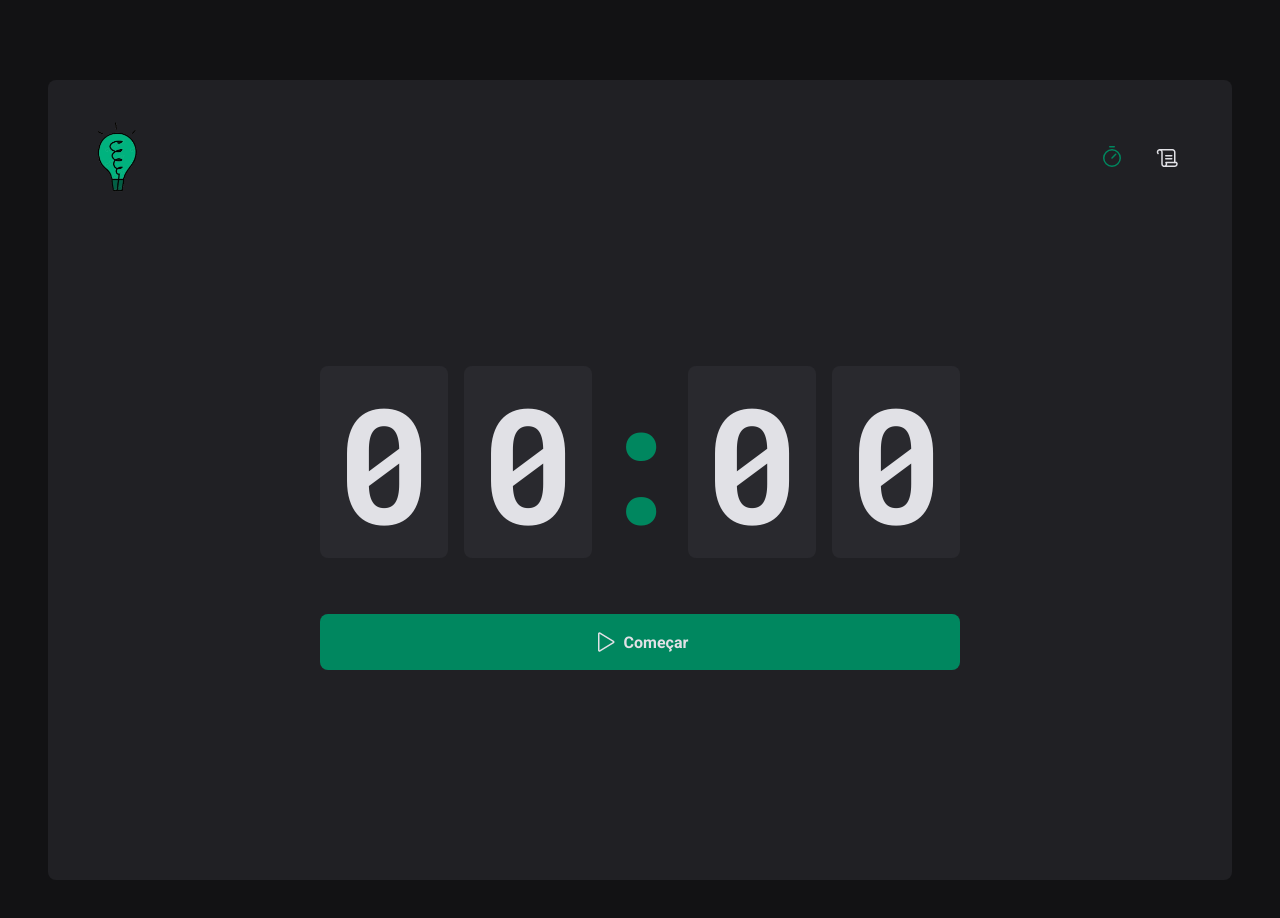
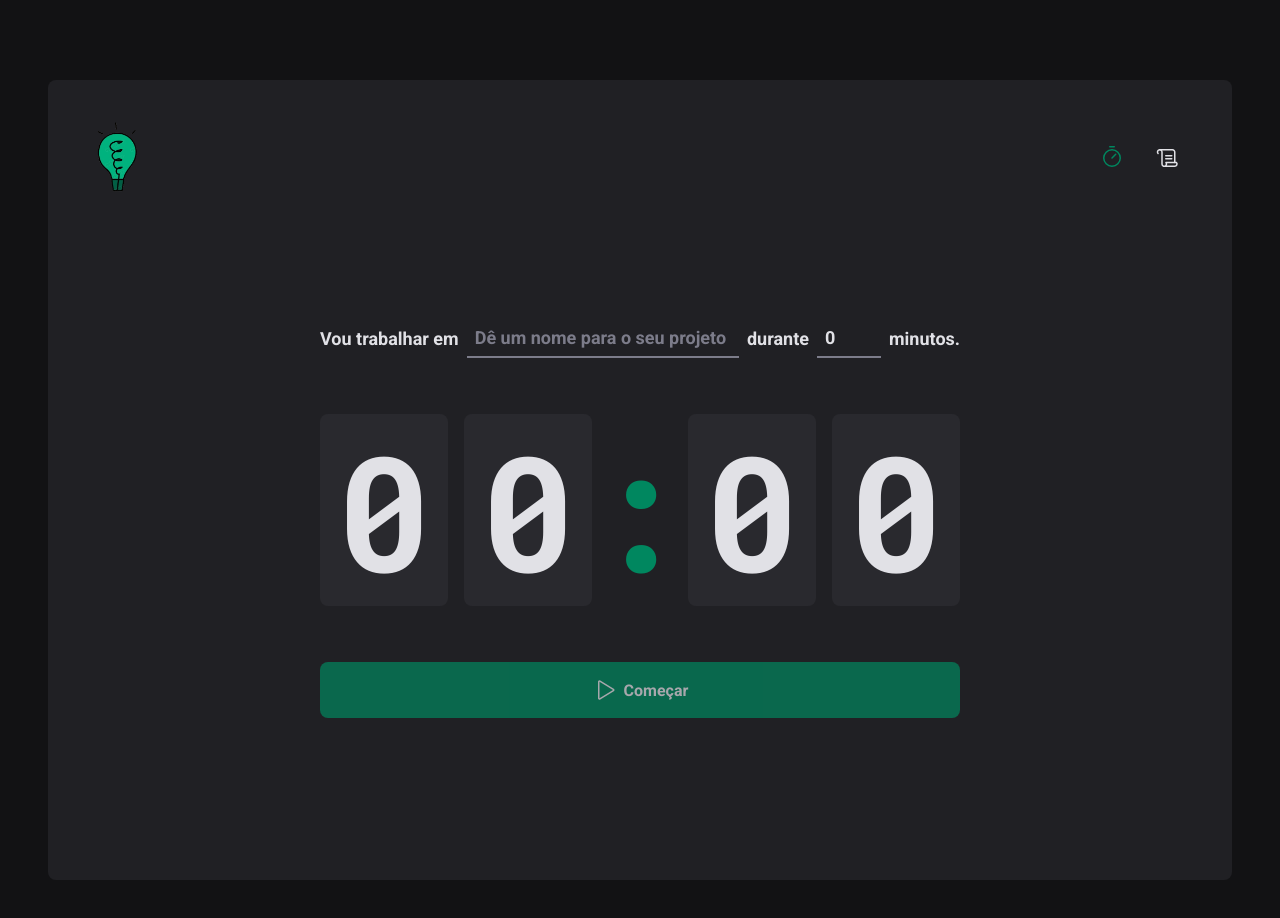
Before and after one commit to ayhamyza/FocoClock, a React (Vite) app: page / in a window 1280 px wide. Shown: the top 918 px of the page. Built offline with nearby package versions, Linux system fonts and the light colour scheme.

Commit message:
context in the form

```diff
--- a/src/pages/Home/Components/Countdown/index.tsx
+++ b/src/pages/Home/Components/Countdown/index.tsx
@@ -1,12 +1,16 @@
 import { differenceInSeconds } from 'date-fns'
-import { useContext, useEffect, useState } from 'react'
+import { useContext, useEffect } from 'react'
 import { CyclesContext } from '../..'
 import { CountdownContainer, Separator } from './styles'
 
 export function Countdown() {
-  const { activeCycle, activeCycleId, markCurrentCycleAsFinished } =
-    useContext(CyclesContext)
-  const [amountSecondsPassed, setAmountSecondsPassed] = useState(0)
+  const {
+    activeCycle,
+    activeCycleId,
+    markCurrentCycleAsFinished,
+    amountSecondsPassed,
+    setSecondsPassed,
+  } = useContext(CyclesContext)
 
   const totalSeconds = activeCycle ? activeCycle.minutesAmount * 60 : 0
 
@@ -23,10 +27,10 @@
         if (secondsDifference >= totalSeconds) {
           markCurrentCycleAsFinished()
 
-          setAmountSecondsPassed(totalSeconds)
+          setSecondsPassed(totalSeconds)
           clearInterval(interval)
         } else {
-          setAmountSecondsPassed(secondsDifference)
+          setSecondsPassed(secondsDifference)
         }
       }, 1000)
     }
@@ -34,7 +38,13 @@
     return () => {
       clearInterval(interval)
     }
-  }, [activeCycle, totalSeconds, activeCycleId, markCurrentCycleAsFinished])
+  }, [
+    activeCycle,
+    totalSeconds,
+    activeCycleId,
+    setSecondsPassed,
+    markCurrentCycleAsFinished,
+  ])
 
   const currentSeconds = activeCycle ? totalSeconds - amountSecondsPassed : 0
 
--- a/src/pages/Home/Components/NewCycleForm/index.tsx
+++ b/src/pages/Home/Components/NewCycleForm/index.tsx
@@ -1,6 +1,12 @@
 import { FormContainer, MinutesAmountInput, TaskInput } from './styles'
+import { useContext } from 'react'
+import { CyclesContext } from '../..'
+import { useFormContext } from 'react-hook-form'
 
 export function NewCycleForm() {
+  const { activeCycle } = useContext(CyclesContext)
+  const { register } = useFormContext()
+
   return (
     <FormContainer>
       <label htmlFor="task">Vou trabalhar em</label>
--- a/src/pages/Home/index.tsx
+++ b/src/pages/Home/index.tsx
@@ -1,16 +1,15 @@
 import { HandPalm, Play } from 'phosphor-react'
-import { useForm } from 'react-hook-form'
+import { FormProvider, useForm } from 'react-hook-form'
 import { zodResolver } from '@hookform/resolvers/zod'
 import * as zod from 'zod'
-import { createContext, useEffect, useState } from 'react'
-import { differenceInSeconds } from 'date-fns'
+import { createContext, useState } from 'react'
 
 import {
   HomeContainer,
   StartCountdownButton,
   StopCountdownButton,
 } from './styles'
-import { NewCycleForm } from './components/NewCycleForm'
+import { NewCycleForm } from './Components/NewCycleForm'
 import { Countdown } from './Components/Countdown'
 
 interface Cycle {
@@ -25,16 +24,43 @@
 interface CyclesContextType {
   activeCycle: Cycle | undefined
   activeCycleId: string | null
+  amountSecondsPassed: number
   markCurrentCycleAsFinished: () => void
+  setSecondsPassed: (seconds: number) => void
 }
 
 export const CyclesContext = createContext({} as CyclesContextType)
 
+const newCycleFormValidationSchema = zod.object({
+  task: zod.string().min(1, 'Informe a tarefa'),
+  minutesAmount: zod
+    .number()
+    .min(5, 'O ciclo precisa ser de no mínimo 5 minutos.')
+    .max(60, 'O ciclo precisa ser de no máximo 60 minutos.'),
+})
+
+type NewCycleFormData = zod.infer<typeof newCycleFormValidationSchema>
+
 export function Home() {
   const [cycles, setCycles] = useState<Cycle[]>([])
   const [activeCycleId, setActiveCycleId] = useState<string | null>(null)
+  const [amountSecondsPassed, setAmountSecondsPassed] = useState(0)
+
+  const newCycleForm = useForm<NewCycleFormData>({
+    resolver: zodResolver(newCycleFormValidationSchema),
+    defaultValues: {
+      task: '',
+      minutesAmount: 0,
+    },
+  })
+
+  const { handleSubmit, watch, reset } = newCycleForm
 
   const activeCycle = cycles.find((cycle) => cycle.id === activeCycleId)
+
+  function setSecondsPassed(seconds: number) {
+    setAmountSecondsPassed(seconds)
+  }
 
   function markCurrentCycleAsFinished() {
     setCycles((state) =>
@@ -48,22 +74,22 @@
     )
   }
 
-  // function handleCreateNewCycle(data: NewCycleFormData) {
-  //   const id = String(new Date().getTime())
+  function handleCreateNewCycle(data: NewCycleFormData) {
+    const id = String(new Date().getTime())
 
-  //   const newCycle: Cycle = {
-  //     id,
-  //     task: data.task,
-  //     minutesAmount: data.minutesAmount,
-  //     startDate: new Date(),
-  //   }
+    const newCycle: Cycle = {
+      id,
+      task: data.task,
+      minutesAmount: data.minutesAmount,
+      startDate: new Date(),
+    }
 
-  //   setCycles((state) => [...state, newCycle])
-  //   setActiveCycleId(id)
-  //   setAmountSecondsPassed(0)
+    setCycles((state) => [...state, newCycle])
+    setActiveCycleId(id)
+    setAmountSecondsPassed(0)
 
-  //   reset()
-  // }
+    reset()
+  }
 
   function handleInterruptCycle() {
     setCycles((state) =>
@@ -78,16 +104,24 @@
     setActiveCycleId(null)
   }
 
-  // const task = watch('task')
-  // const isSubmitDisable = !task
+  const task = watch('task')
+  const isSubmitDisable = !task
 
   return (
     <HomeContainer>
-      <form /* onSubmit={handleSubmit(handleCreateNewCycle)} */>
+      <form onSubmit={handleSubmit(handleCreateNewCycle)}>
         <CyclesContext.Provider
-          value={{ activeCycle, activeCycleId, markCurrentCycleAsFinished }}
+          value={{
+            activeCycle,
+            activeCycleId,
+            markCurrentCycleAsFinished,
+            amountSecondsPassed,
+            setSecondsPassed,
+          }}
         >
-          {/* <NewCycleForm /> */}
+          <FormProvider {...newCycleForm}>
+            <NewCycleForm />
+          </FormProvider>
           <Countdown />
         </CyclesContext.Provider>
 
@@ -97,7 +131,7 @@
             Interromper
           </StopCountdownButton>
         ) : (
-          <StartCountdownButton /* disabled={isSubmitDisable} */ type="submit">
+          <StartCountdownButton disabled={isSubmitDisable} type="submit">
             <Play size={24} />
             Começar
           </StartCountdownButton>
```
